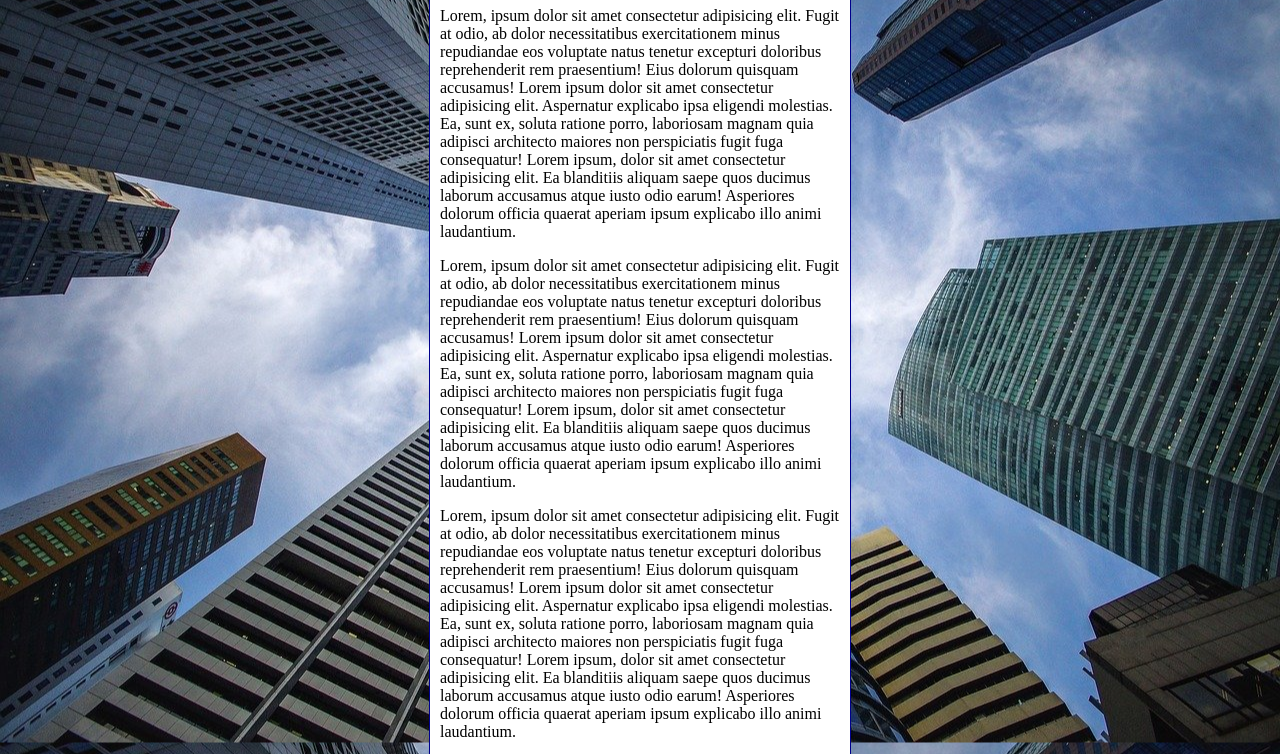
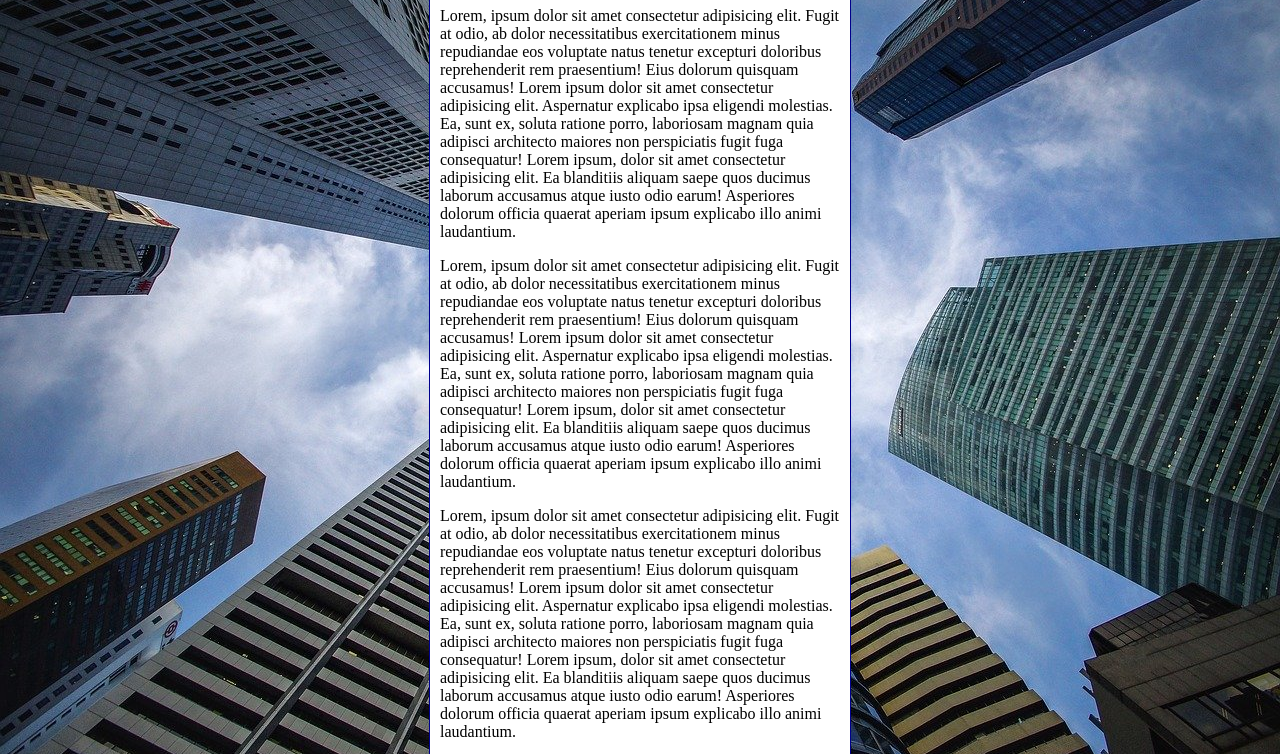
Before and after one commit to pedrofranca0/html-css, a plain HTML site: page exercicios/ex022/fundo006.html in a window 1280 px wide. Shown: the part 92-846 px from the top of the page. Drawn offline with Linux system fonts and the light colour scheme.

Commit message:
ajustando imagem de fundo

```diff
--- a/exercicios/ex022/fundo006.html
+++ b/exercicios/ex022/fundo006.html
@@ -3,20 +3,30 @@
 <head>
     <meta charset="UTF-8">
     <meta name="viewport" content="width=device-width, initial-scale=1.0">
-    <title>Document</title>
+    <title> Fundo Fixo de Tela</title>
     <style>
         body{
+
             height: 100vh;
-            background-color: black;
+            /*background-color: black;
             background-image: url('imagens/wallpaper002.jpg');
             background-position: center center;
-            background-repeat: repeat-y;
+            background-repeat: no-repeat;
             background-size: cover;
+            background-attachment: fixed;
+            */
+
+            /*  Shorthand de Background
+                color > image > position > [size] > attachment
+
+            */
+            background: black url('imagens/wallpaper002.jpg') center center/cover no-repeat fixed;
+
         }
 
         main{
             background-color: white;
-            width: 400px;
+            max-width: 400px;
             padding: 10px;
             margin: auto;
             border: 1px solid darkblue;
```
